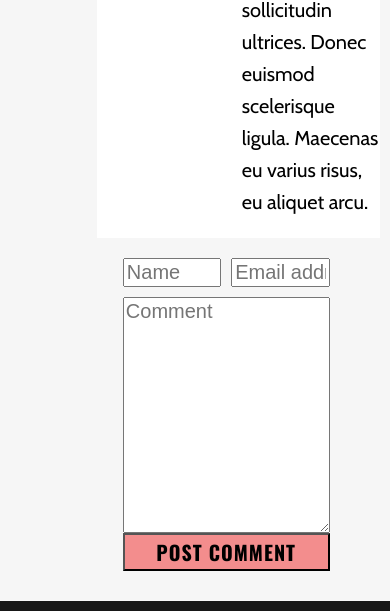
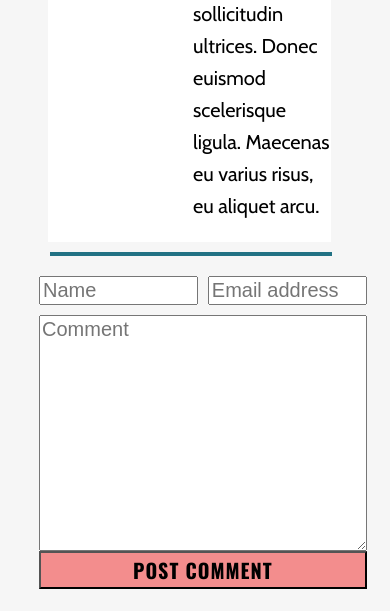
Before and after one commit to ZCrooks/zacharyCrooksProjectOne, a plain HTML site: page blog.html in a window 390 px wide. Shown: the part 6083-6694 px from the top of the page. Drawn offline with nearby package versions, Linux system fonts and the light colour scheme.

Commit message:
added and styled horizontal lines, fixed blog Page Media Query

```diff
--- a/blog.html
+++ b/blog.html
@@ -84,6 +84,7 @@
                 <p>Lorem ipsum dolor sit amet, consectetur adipiscing elit. Ut pretium pretium tempor. Ut eget imperdiet neque. In volutpat ante semper diam molestie, et aliquam erat laoreet. Sed sit amet arcu aliquet, molestie justo at, auctor nunc. Phasellus ligula ipsum, volutpat eget semper id, viverra eget nibh. Suspendisse luctus mattis cursus. Nam consectetur ante at nisl hendrerit gravida. Donec vehicula rhoncus mattis. Mauris dignissim semper mattis. Fusce porttitor a mi at suscipit. Praesent facilisis dolor sapien, vel sodales augue mollis ut. Mauris venenatis magna eu tortor posuere luctus. Aenean tincidunt turpis sed dui aliquam vehicula. Praesent nec elit non dolor consectetur tincidunt sed in felis. Donec elementum, lacus at mattis tincidunt, eros magna faucibus sem, in condimentum est augue tristique risus. Ut sid consectetur magna. Quisque volutpat augue enim, pulvinar lobortis nibh lacinia at.Vestibulum nec erat ut mi sollicitudin porttitor id sit amet risus. Nam tempus vel odio vitae aliquam.</p>
                 <p>In imperdiet eros id lacus vestibulum vestibulum. Suspendisse fermentum sem sagittis ante venenatis egestas quis vel justo. Maecenas semper suscipit nunc, sed aliquam sapien convallis eu. Nulla ut turpis in diam dapibus consequat. Fusce vehicula dolor arcu, sit amet blandit dolor mollis nec. Donec viverra eleifend lacu.</p>
                 <p>Lorem ipsum dolor sit amet, consectetur adipiscing elit. Ut pretium pretium tempor. Ut eget imperdiet neque. In volutpat ante semper diam molestie, et aliquam erat laoreet. Sed sit amet arcu aliquet, molestie justo at, auctor nunc. Phasellus ligula ipsum, volutpat eget semper id, viverra eget nibh. Suspendisse luctus mattis cursus. Nam consectetur ante at nisl hendrerit gravida. Donec vehicula rhoncus mattis. Mauris dignissim semper mattis. Fusce porttitor a mi at suscipit. Praesent facilisis dolor sapien, vel sodales augue mollis ut. Mauris venenatis magna eu tortor posuere luctus. Aenean tincidunt turpis sed dui aliquam vehicula. Praesent nec elit non dolor consectetur tincidunt sed in felis. Donec elementum, lacus at mattis tincidunt, eros magna faucibus sem, in condimentum est augue tristique risus.</p>
+
             </div>
         </div> <!-- WRAPPER END-->
     </section>
@@ -91,6 +92,7 @@
     <!-- BLOG POSTS SECTION -->
     <section class="blogPosts">
         <div class="wrapper Blog">
+            <hr>
             <div class="flexContainer1">
                 <img src="./assets/blog-image-3.jpg" alt="Profile headshot of woman with brown, long bangs half-covering her right eye">
                 <div>
@@ -106,6 +108,7 @@
                     <p>Donec viverra eleifend lacus, vitae ullamcorper metus. Sed sollicitudin ipsum quis nunc sollicitudin ultrices. Donec euismod scelerisque ligula. Maecenas eu varius risus, eu aliquet arcu.</p>
                 </div>
             </div>
+            <hr>
         </div> <!-- WRAPPER ENDS -->
     </section>
 
@@ -126,6 +129,7 @@
             <button type="submit">POST COMMENT</button>
         </div> <!-- WRAPPER ENDS-->
     </form> <!-- FORM -->
+
     </main>
 
     <!-- FOOTER SECTION -->
--- a/styles/sass/partials/_mediaQueries.scss
+++ b/styles/sass/partials/_mediaQueries.scss
@@ -67,6 +67,12 @@
         .destinations {
             margin: 0;
         }
+    }
+    .Blog {
+        margin-left: -10%;
+    }
+    .commentForm {
+        margin-left: -20%;
     }
 }
 
--- a/styles/sass/partials/_section.scss
+++ b/styles/sass/partials/_section.scss
@@ -145,8 +145,8 @@
     align-content: center;
     margin-top: 10px;
     .wrapper {
-    margin-left: 31.5%;
-    width: 53%;
+    margin-left: 25%;
+    width: 70%;
     }
 
     div {
@@ -159,6 +159,12 @@
     #name {
         margin-right: 10px;
     }
+}
+
+hr {
+    border: 2px solid $duskblue;
+    margin-left: 24%;
+    margin-top: 0;
 }
 
 // CONTACT PAGE STYLING
```
Also changed, not shown: styles/style.css.
